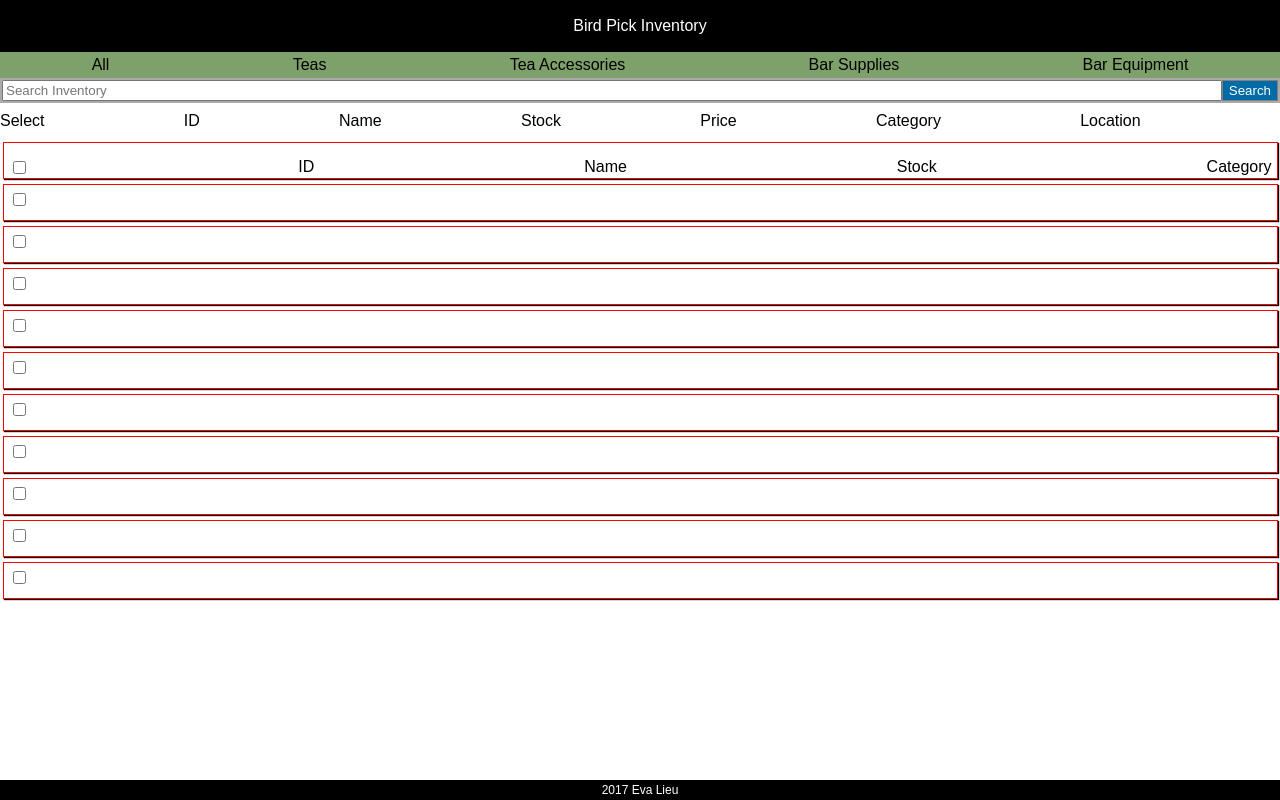
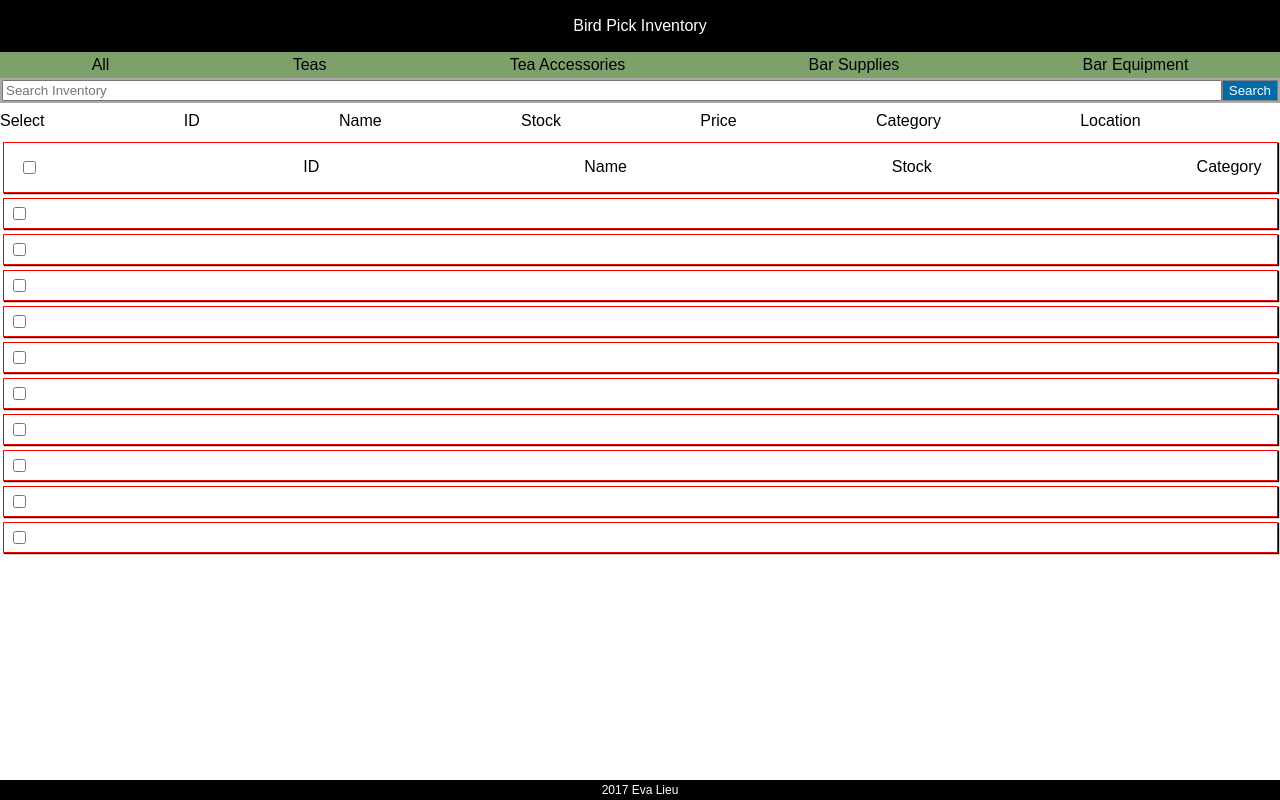
Before and after one commit to ievalieu/bp-inventory, a plain HTML site: page index.html in a window 1280 px wide. Drawn offline with Linux system fonts and the light colour scheme.

Commit message:
Fix padding for item divs

```diff
--- a/assets/css/section.css
+++ b/assets/css/section.css
@@ -23,7 +23,7 @@ button {
 .item {
 	border: 1px solid red;
 	box-shadow: 1px 1px 1px black;
-	height: 25px;
+
 	margin: 2.5px;
 	background: white;
 	padding: 5px 5px;
@@ -36,3 +36,6 @@ button {
 	align-items: center;
 	padding: 10px 0;
 }
+.item-1 {
+	padding: 10px 10px;
+}
```
